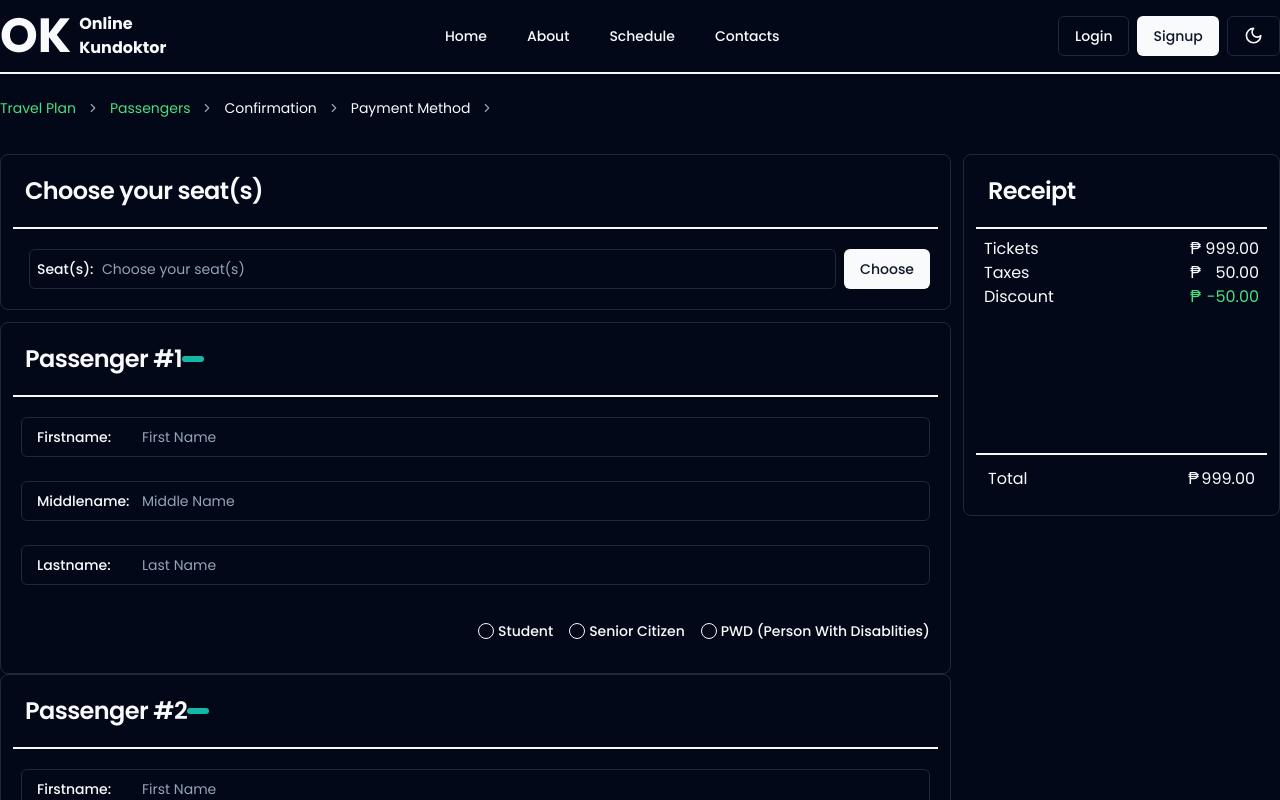
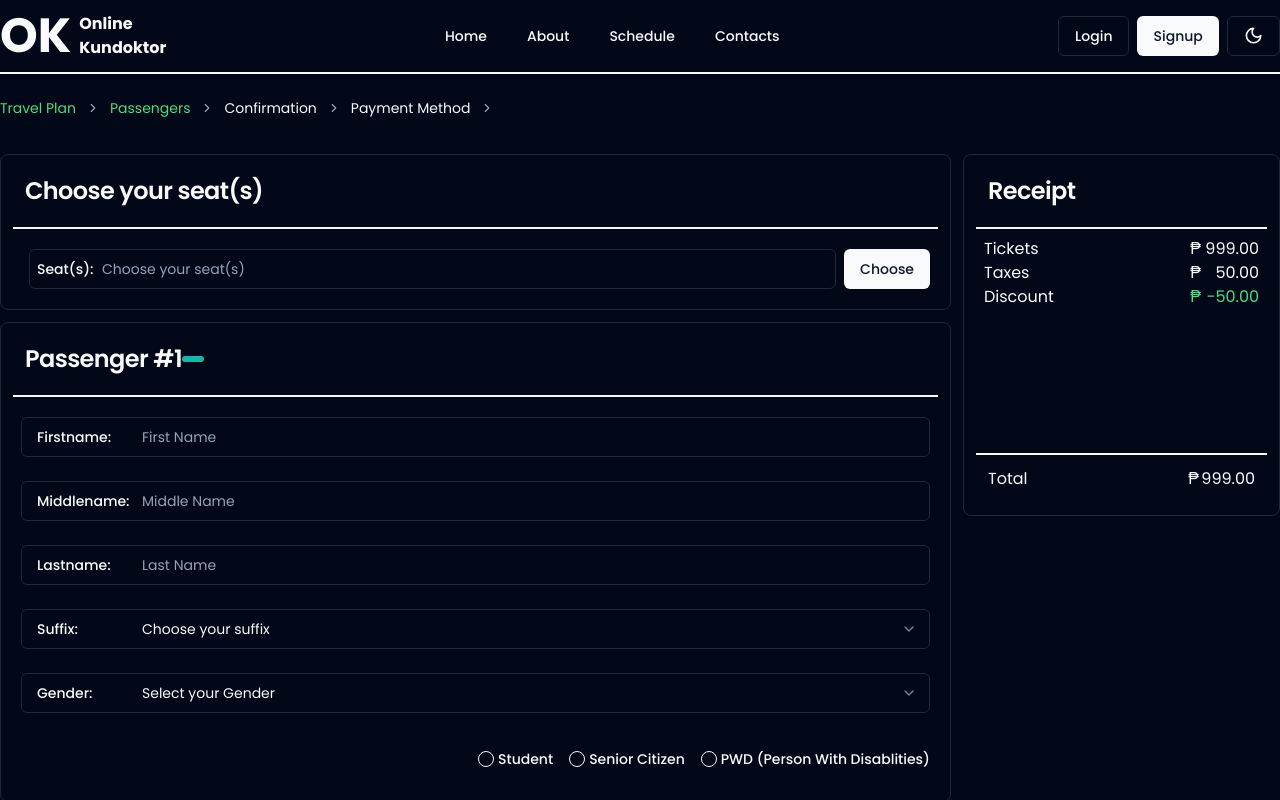
Before and after one commit to raigrc/ICPOK-OnlineKundoktor, a React (Vite) app: page /passenger-info in a window 1280 px wide. Shown: the top 800 px of the page. Built offline with nearby package versions, Linux system fonts and the light colour scheme.

Commit message:
add suffix and gender

```diff
--- a/src/pages/PassengersInfo.tsx
+++ b/src/pages/PassengersInfo.tsx
@@ -16,6 +16,14 @@ import {
   BreadcrumbPage,
   BreadcrumbSeparator,
 } from "@/components/ui/breadcrumb";
+
+import {
+  Select,
+  SelectContent,
+  SelectItem,
+  SelectTrigger,
+  SelectValue,
+} from "@/components/ui/select";
 
 import { zodResolver } from "@hookform/resolvers/zod";
 import { useForm } from "react-hook-form";
@@ -259,6 +267,59 @@ const PassengersDetails: React.FC = () => {
                     </FormItem>
                   )}
                 />
+
+                <FormField
+                  control={form.control}
+                  name={`lastname${passenger.id}`}
+                  render={({ field }) => (
+                    <FormItem className="relative">
+                      <FormLabel className="absolute -translate-y-1/2 top-1/2 left-4">
+                        Suffix:
+                      </FormLabel>
+                      <Select>
+                        <FormControl>
+                          <SelectTrigger className="pl-[7.5rem]">
+                            <SelectValue placeholder="Choose your suffix" />
+                          </SelectTrigger>
+                        </FormControl>
+                        <SelectContent>
+                          <SelectItem value="Nan">None</SelectItem>
+                          <SelectItem value="senior">Sr.</SelectItem>
+                          <SelectItem value="junior">Jr.</SelectItem>
+                          <SelectItem value="second">II</SelectItem>
+                          <SelectItem value="third">III</SelectItem>
+                        </SelectContent>
+                      </Select>
+                      <FormMessage />
+                    </FormItem>
+                  )}
+                />
+
+                <FormField
+                  control={form.control}
+                  name={`lastname${passenger.id}`}
+                  render={({ field }) => (
+                    <FormItem className="relative">
+                      <FormLabel className="absolute -translate-y-1/2 top-1/2 left-4">
+                        Gender:
+                      </FormLabel>
+                      <Select>
+                        <FormControl>
+                          <SelectTrigger className="pl-[7.5rem]">
+                            <SelectValue placeholder="Select your Gender" />
+                          </SelectTrigger>
+                        </FormControl>
+                        <SelectContent>
+                          <SelectItem value="Nan">Male</SelectItem>
+                          <SelectItem value="senior">Female</SelectItem>
+                          <SelectItem value="junior">Preffered not to say</SelectItem>
+                        </SelectContent>
+                      </Select>
+                      <FormMessage />
+                    </FormItem>
+                  )}
+                />
+
                 <FormField
                   control={form.control}
                   name={`discounts${passenger.id}`}
```
